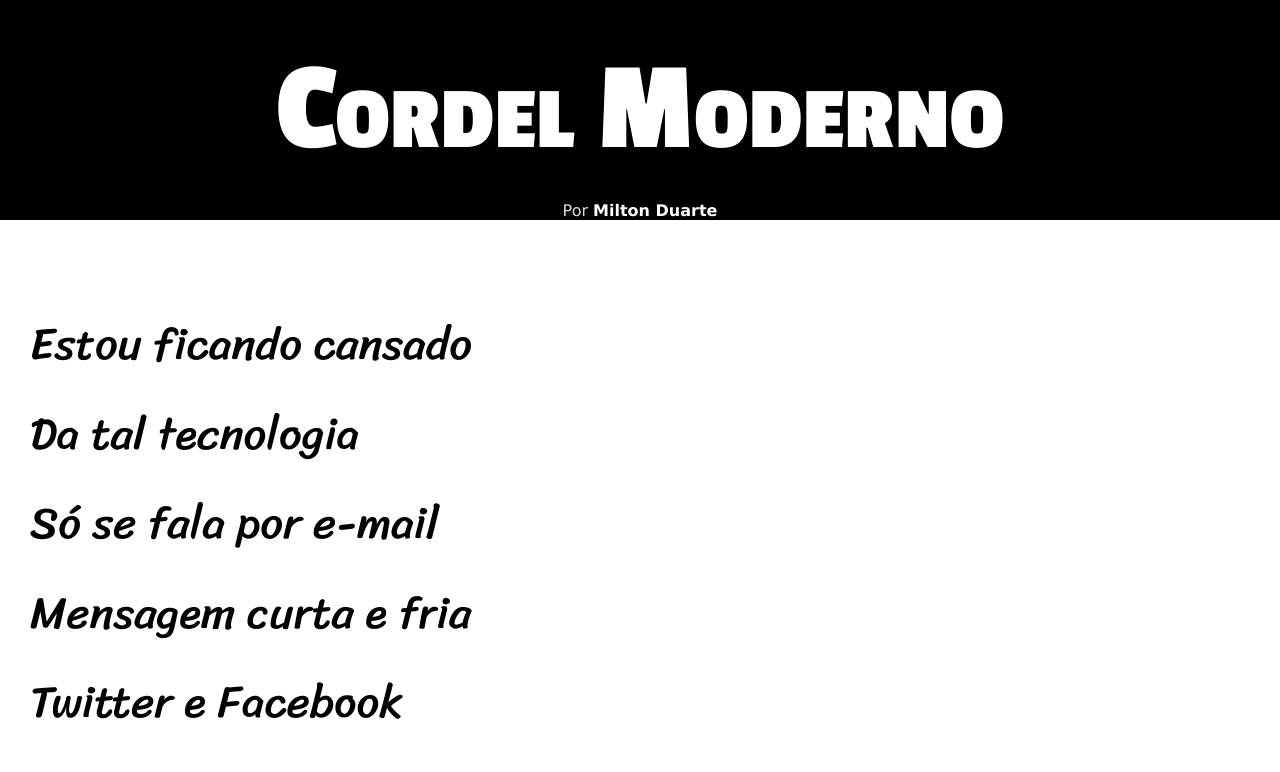
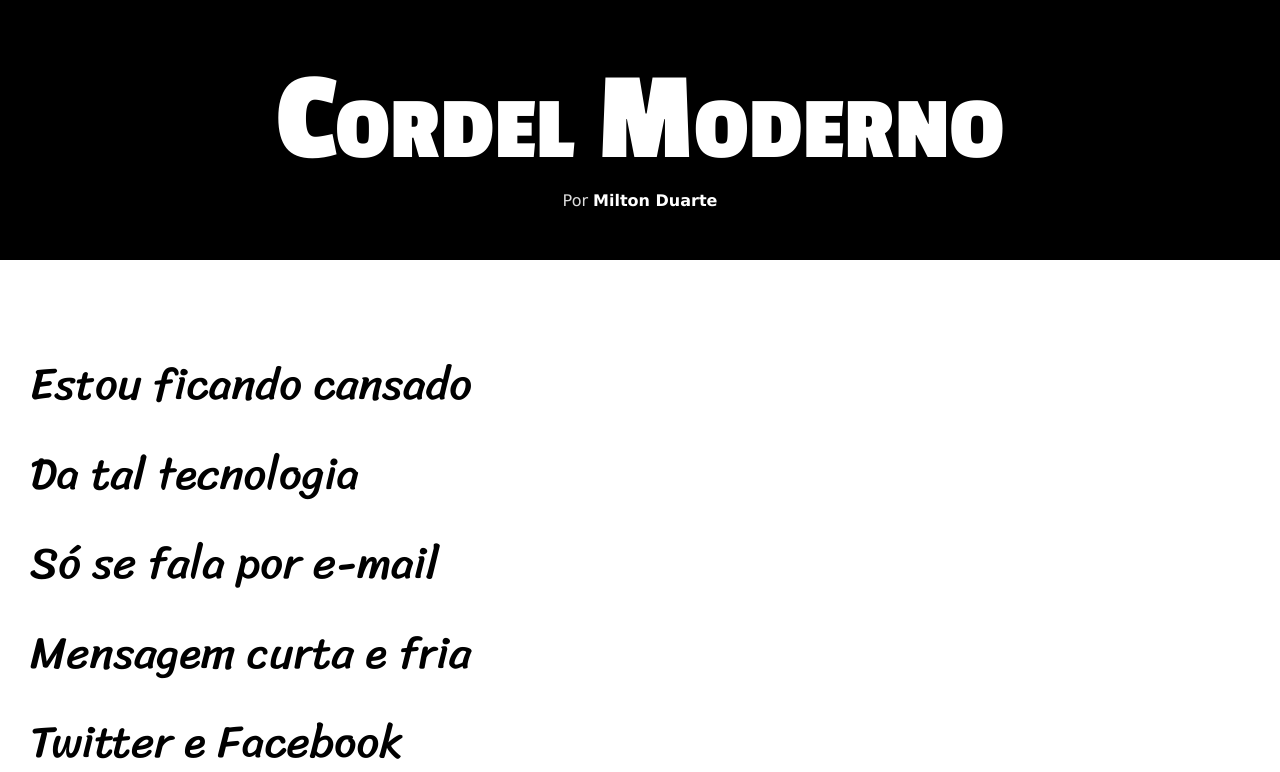
Before and after one commit to isabellaterssariol/projeto-cordel, a plain HTML site: page index.html in a window 1280 px wide. Shown: the top 772 px of the page. Drawn offline with Linux system fonts and the light colour scheme.

Commit message:
Atualização do site.

```diff
--- a/estilo/style.css
+++ b/estilo/style.css
@@ -24,24 +24,21 @@ html, body {
 header {
     background-color: black;
     text-align: center;
-    min-height: 150px;
-    padding-top: 40px;
+    color: white;
 }
 
 header > h1{
     font-family: var(--fonte2);
     font-size: 10vw;
     font-variant: small-caps;
-    color: white;
-    margin-bottom: 20px;
+    padding-top: 50px;
 }
 
 header > p{
     font-size: 1em;
     font-weight: lighter;
     color: rgba(255, 255, 255, 0.863);
-    max-width: 600px;
-    margin: auto;
+    padding-bottom: 50px;
 }
 
 a {
@@ -88,12 +85,12 @@ section.imagem > p {
 }
 
 section#img01 {
-    background-image: url(imagens/background001.jpg);
+    background-image: url(../imagens/background001.jpg);
     background-position: right center;
 }
 
 section#img02 {
-    background-image: url(imagens/background002.jpg);
+    background-image: url(../imagens/background002.jpg);
 }
 
 footer {
```
